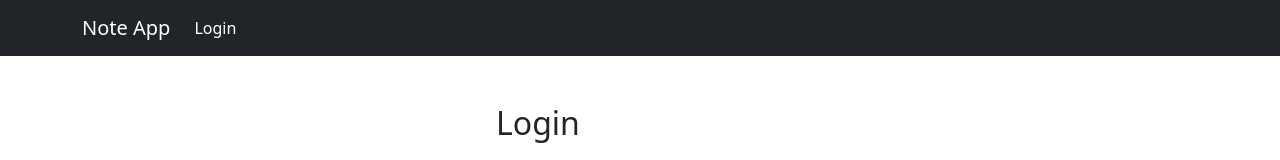
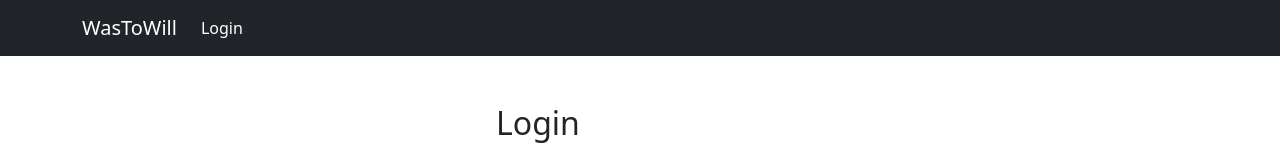
Before and after one commit to trishan555/role-auth-management, a React (Create React App) app in the folder frontend/: page / in a window 1280 px wide. Shown: the top 160 px of the page. Built offline with nearby package versions, Linux system fonts and the light colour scheme.

Commit message:
modify UI

```diff
--- a/frontend/package.json
+++ b/frontend/package.json
@@ -15,6 +15,7 @@
     "react-cookie": "^4.1.1",
     "react-dom": "^18.2.0",
     "react-hot-toast": "^2.3.0",
+    "react-icons": "^4.4.0",
     "react-router-dom": "^6.3.0",
     "react-scripts": "5.0.1",
     "web-vitals": "^2.1.4"
--- a/frontend/src/App.js
+++ b/frontend/src/App.js
@@ -4,9 +4,8 @@ import Login from './pages/Login'
 import AdminHome from './pages/AdminHome'
 import CreateNote from './pages/CreateNote'
 import AdminRoute from './privateroutes/AdminRoute'
-import TempUserRoute from './privateroutes/TempUserRoute'
+import StudentRoute from './privateroutes/StudentRoute'
 import UpdateUser from './pages/UpdateUser'
-import StudentRoute from './privateroutes/StudentRoute'
 
 import Register from './pages/Register'
 
@@ -24,10 +23,13 @@ export default function App() {
                         path='/notes/create'
                         exact
                     />
+                    <Route
+                        element={<UpdateUser />}
+                        path='/notes/profile'
+                        exact
+                    />
                 </Route>
-                <Route element={<TempUserRoute />}>
-                    <Route element={<UpdateUser />} path='/updateuser' exact />
-                </Route>
+
                 <Route exact path='/' element={<Login />} />
             </Routes>
         </BrowserRouter>
--- a/frontend/src/pages/Login.jsx
+++ b/frontend/src/pages/Login.jsx
@@ -44,7 +44,7 @@ export default function Login() {
 
             <Navbar bg='dark' variant='dark'>
                 <Container>
-                    <Navbar.Brand>Note App </Navbar.Brand>
+                    <Navbar.Brand>WasToWill</Navbar.Brand>
                     <Nav defaultActiveKey='/' className='me-auto'>
                         <Nav.Link href='/'>Login</Nav.Link>
                     </Nav>
--- a/frontend/src/pages/Register.jsx
+++ b/frontend/src/pages/Register.jsx
@@ -56,7 +56,7 @@ export default function Register() {
             </div>
             <Navbar bg='dark' variant='dark'>
                 <Container>
-                    <Navbar.Brand>Note App | Admin Panel</Navbar.Brand>
+                    <Navbar.Brand>WasToWill</Navbar.Brand>
                     <Nav defaultActiveKey='/admin/create' className='me-auto'>
                         <Nav.Link href='/admin'>Home</Nav.Link>
                         <Nav.Link href='/admin/create'>Create User</Nav.Link>
```
Also changed, not shown: 1 other file (tests, documents, lock files or other folders).
